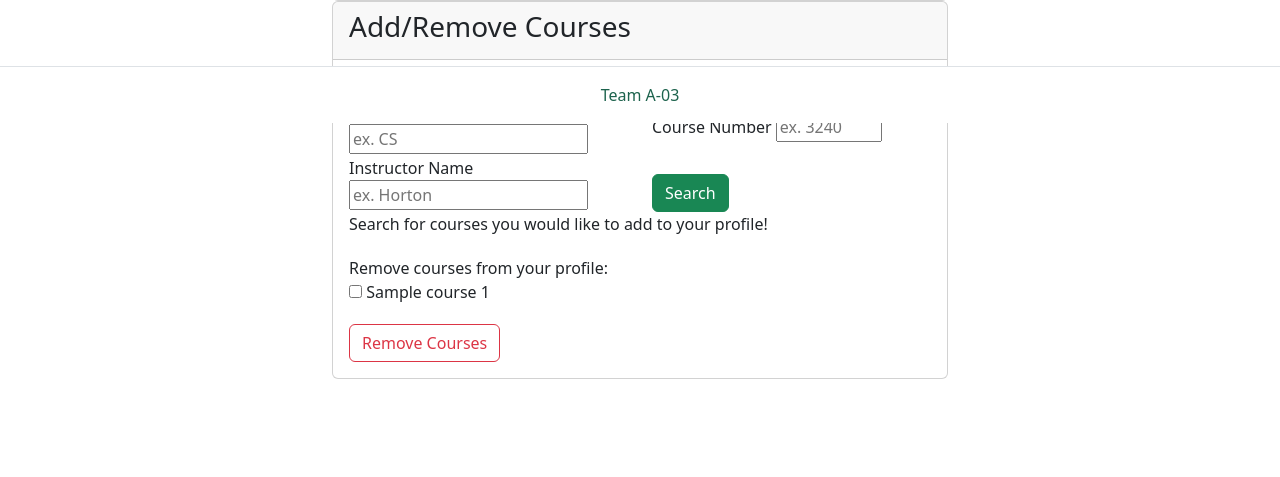
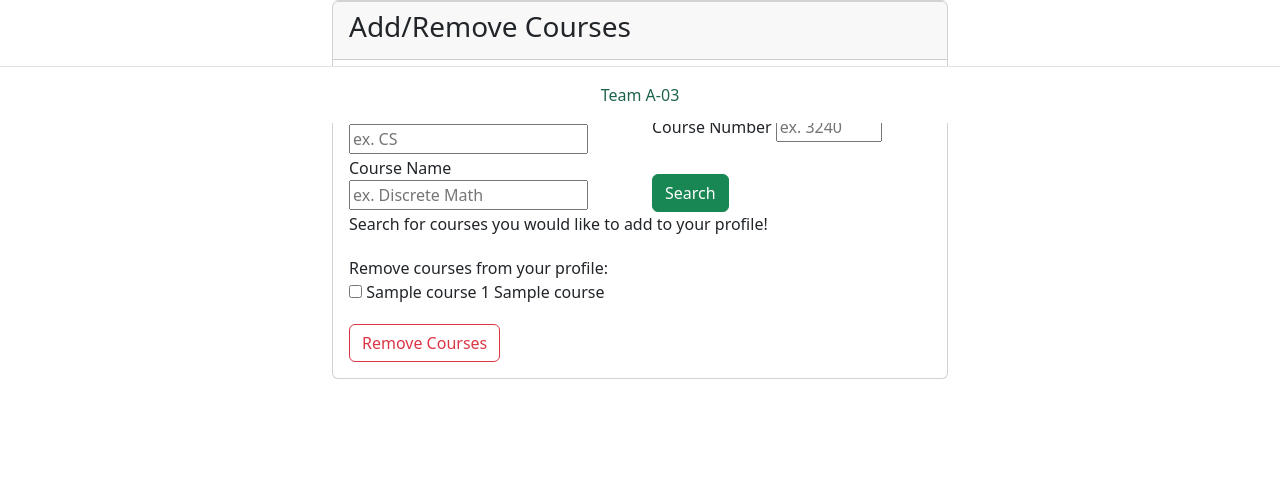
Before and after one commit to hayden-johnson02/TutorMe, a Django app: page /profile/edit/ in a window 1280 px wide. Shown: the part 677-1154 px from the top of the page. Run offline with Django 4.2, Linux system fonts and the light colour scheme; a user stored in the database is signed in; tables that the repository leaves empty hold one stand-in row (values such as "Sample post"); some libraries are stand-ins or nearby versions.

Commit message:
Added course name to course model + search features on tutor side (may need to delete databases to get new model working)

```diff
--- a/tutorme/models.py
+++ b/tutorme/models.py
@@ -34,4 +34,4 @@ class Course(models.Model):
     profile = models.ForeignKey(Profile, on_delete=models.CASCADE)
     subject = models.CharField(max_length=4)
     catalog_number = models.IntegerField(validators=[MinValueValidator(0), MaxValueValidator(9999)])
-    instructor = models.CharField(max_length=256)
+    course_name = models.CharField(max_length=256)
--- a/tutorme/templates/edit_profile.html
+++ b/tutorme/templates/edit_profile.html
@@ -57,8 +57,8 @@
                             <input name="number" type="number" placeholder="ex. 3240" min="0" max="9999">
                         </div>
                         <div class="col">
-                            <label for="instructor">Instructor Name</label>
-                            <input name="instructor" type="text" placeholder="ex. Horton" maxlength="30">
+                            <label for="courseName">Course Name</label>
+                            <input name="courseName" type="text" placeholder="ex. Discrete Math" maxlength="50">
                         </div>
                         <div class="col">
                             <div style="margin-top: 20px"></div>
--- a/tutorme/templates/profile.html
+++ b/tutorme/templates/profile.html
@@ -30,7 +30,9 @@
                     <p>You have not added any courses yet!</p>
                     {% else %}
                         {% for c in courses %}
-                            {{ c.subject }} {{ c.catalog_number }}
+                            <div>
+                                {{ c.subject }} {{ c.catalog_number }} {{ c.course_name }}
+                            </div>
                         {% endfor %}
                     {% endif %}
                 {% endif %}
--- a/tutorme/templates/view_tutor_profile.html
+++ b/tutorme/templates/view_tutor_profile.html
@@ -14,7 +14,7 @@
         <hr> Bio: </hr>
     </div>
     <div>
-        {{ current_tutor.bio}}
+        {{ current_tutor.bio }}
     </div>
 
     <div>
--- a/tutorme/views.py
+++ b/tutorme/views.py
@@ -53,15 +53,19 @@ def edit_profile_view(request):
     if request.method == 'GET' and 'searchCourses' in request.GET:
         subject = request.GET.get("subject")
         number = request.GET.get("number")
-        instructor = request.GET.get("instructor")
+        cn = request.GET.get("courseName")
+        cn = cn.split(" ")
+        course_name = ""
+        for word in cn:
+            course_name = course_name + word + "_"
         url = 'https://sisuva.admin.virginia.edu/psc/ihprd/UVSS/SA/s/WEBLIB_HCX_CM.H_CLASS_SEARCH.' \
               'FieldFormula.IScript_ClassSearch?institution=UVA01&term=1238&page=1'
-        url = url + '&subject=' + subject + '&catalog_nbr=' + number + '&instructor_name=' + instructor
+        url = url + '&subject=' + subject + '&catalog_nbr=' + number + '&keyword=' + course_name
         r = requests.get(url)
         clist = []
         for c in r.json():
-            if (c['subject'] + " " + c['catalog_nbr']) not in clist:
-                clist.append(c['subject'] + " " + c['catalog_nbr'])
+            if (c['subject'] + " " + c['catalog_nbr'] + " " + c['descr']) not in clist:
+                clist.append(c['subject'] + " " + c['catalog_nbr'] + " " + c['descr'])
         if clist:
             search_course_form = DynamicCourseForm(course_list=clist)
 
@@ -74,9 +78,15 @@ def edit_profile_view(request):
                 data = c.split(" ")
                 subj = data[0]
                 course_num = data[1]
-                user_already_has_course = Course.objects.filter(subject=subj, catalog_number=course_num, profile=request.user.profile)
+                course_name = ""
+                for i in range(2, len(data)):
+                    course_name = course_name + data[i] + " "
+                course_name = course_name.rstrip(" ")
+                user_already_has_course = Course.objects.filter(subject=subj, catalog_number=course_num,
+                                                                course_name=course_name, profile=request.user.profile)
                 if not user_already_has_course:
-                    Course.objects.create(subject=subj, catalog_number=course_num, profile=request.user.profile)
+                    Course.objects.create(subject=subj, catalog_number=course_num,
+                                          course_name=course_name, profile=request.user.profile)
             clist = None
 
     courses = Course.objects.filter(profile=request.user.profile)
@@ -86,7 +96,7 @@ def edit_profile_view(request):
         courses = None
     if courses:
         for c in courses:
-            course_list.append(c.subject + " " + str(c.catalog_number))
+            course_list.append(c.subject + " " + str(c.catalog_number) + " " + c.course_name)
         delete_course_form = DynamicCourseForm(course_list=course_list)
 
     if request.method == 'POST' and 'removeCourses' in request.POST:
@@ -98,7 +108,12 @@ def edit_profile_view(request):
                 data = c.split(" ")
                 subj = data[0]
                 course_num = data[1]
-                Course.objects.filter(subject=subj, catalog_number=course_num, profile=request.user.profile).delete()
+                course_name = ""
+                for i in range(2, len(data)):
+                    course_name = course_name + data[i] + " "
+                course_name = course_name.rstrip(" ")
+                Course.objects.filter(subject=subj, catalog_number=course_num, course_name=course_name,
+                                      profile=request.user.profile).delete()
             if course_list:
                 delete_course_form = DynamicCourseForm(course_list=course_list)
             else:
```
Also changed, not shown: tutorme/migrations/0001_initial.py (deleted).
